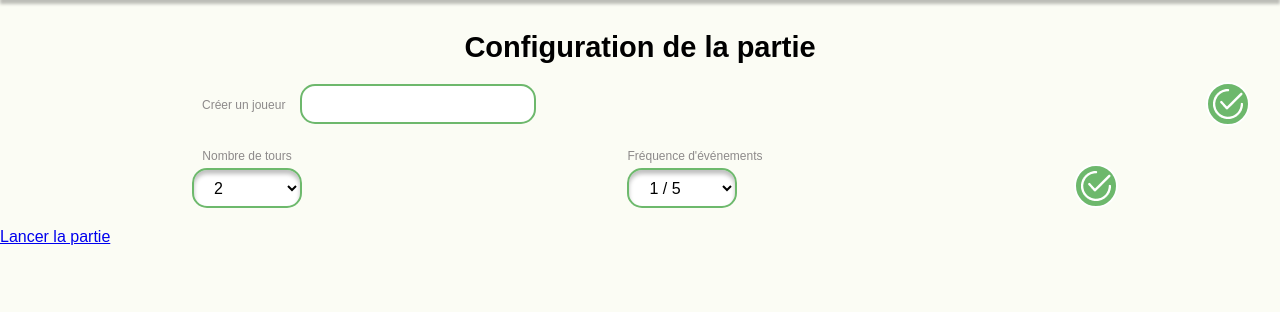
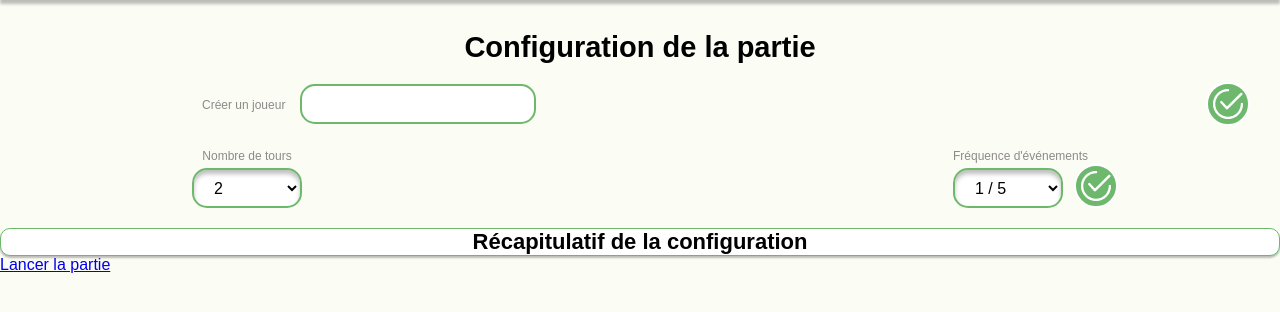
Before and after one commit to jstnate/carbon_game, a PHP site: page /game-init.php in a window 1280 px wide. Shown: the part 80-392 px from the top of the page. Run offline with PHP 8.4, Linux system fonts and the light colour scheme; some web fonts are replaced.

Commit message:
:lipstick: reponsive update

```diff
--- a/game-init.php
+++ b/game-init.php
@@ -52,14 +52,16 @@
         </div>
 
 
-        <div id="playerAppears">
-
-        </div>
 
         <button class="responsive-button" type="submit">Set up le jeu</button>
         <button class="phone-button" type="submit"><img src="images/icons/checked-white1.png" alt=""></button>
     </form>
 
+    <div id="playerAppears" class="player-appears">
+        <h2>Récapitulatif de la configuration</h2>
+    </div>
+
+
     <a href="in-game.php" id="start">Lancer la partie</a>
 </body>
 </html>
--- a/public/css/pages/_game-init.scss
+++ b/public/css/pages/_game-init.scss
@@ -5,8 +5,6 @@
     text-align: center;
     font-size: 29px;
   }
-
-
 
   .player-form {
     position: relative;
@@ -99,4 +97,28 @@
       bottom: 0;
     }
   }
+
+  .player-appears{
+    display: flex;
+    flex-direction: column;
+    background: #FFFFFF;
+    border: 1px solid #6DB96C;
+    box-shadow: 0px 2px 2px rgba(0, 0, 0, 0.25);
+    border-radius: 10px;
+    .player-div{
+      display: flex;
+      flex-direction: row;
+      align-items: flex-end;
+      text-align: center;
+    }
+    img{
+      height: 36px;
+      width: 36px;
+      align-items: center;
+    }
+    h2{
+      text-align: center;
+      font-size: 22px ;
+    }
+  }
 }
--- a/public/css/style.css
+++ b/public/css/style.css
@@ -377,5 +377,28 @@
   right: -30px;
   bottom: 0;
 }
+.game-init-container .player-appears {
+  display: flex;
+  flex-direction: column;
+  background: #FFFFFF;
+  border: 1px solid #6DB96C;
+  box-shadow: 0px 2px 2px rgba(0, 0, 0, 0.25);
+  border-radius: 10px;
+}
+.game-init-container .player-appears .player-div {
+  display: flex;
+  flex-direction: row;
+  align-items: flex-end;
+  text-align: center;
+}
+.game-init-container .player-appears img {
+  height: 36px;
+  width: 36px;
+  align-items: center;
+}
+.game-init-container .player-appears h2 {
+  text-align: center;
+  font-size: 22px;
+}
 
 /*# sourceMappingURL=style.css.map */
--- a/public/js/gameinit.js
+++ b/public/js/gameinit.js
@@ -35,8 +35,8 @@ playerForm.onsubmit = (e) => {
     playerImg.src = playerAvatar
     let name = document.createElement("h1")
     name.innerHTML = PlayerName
+    playerdiv.appendChild(playerImg)
     playerdiv.appendChild(name)
-    playerdiv.appendChild(playerImg)
     playerAppears.appendChild(playerdiv)
     z++
     // playerCount++
```
Also changed, not shown: 1 other file.
